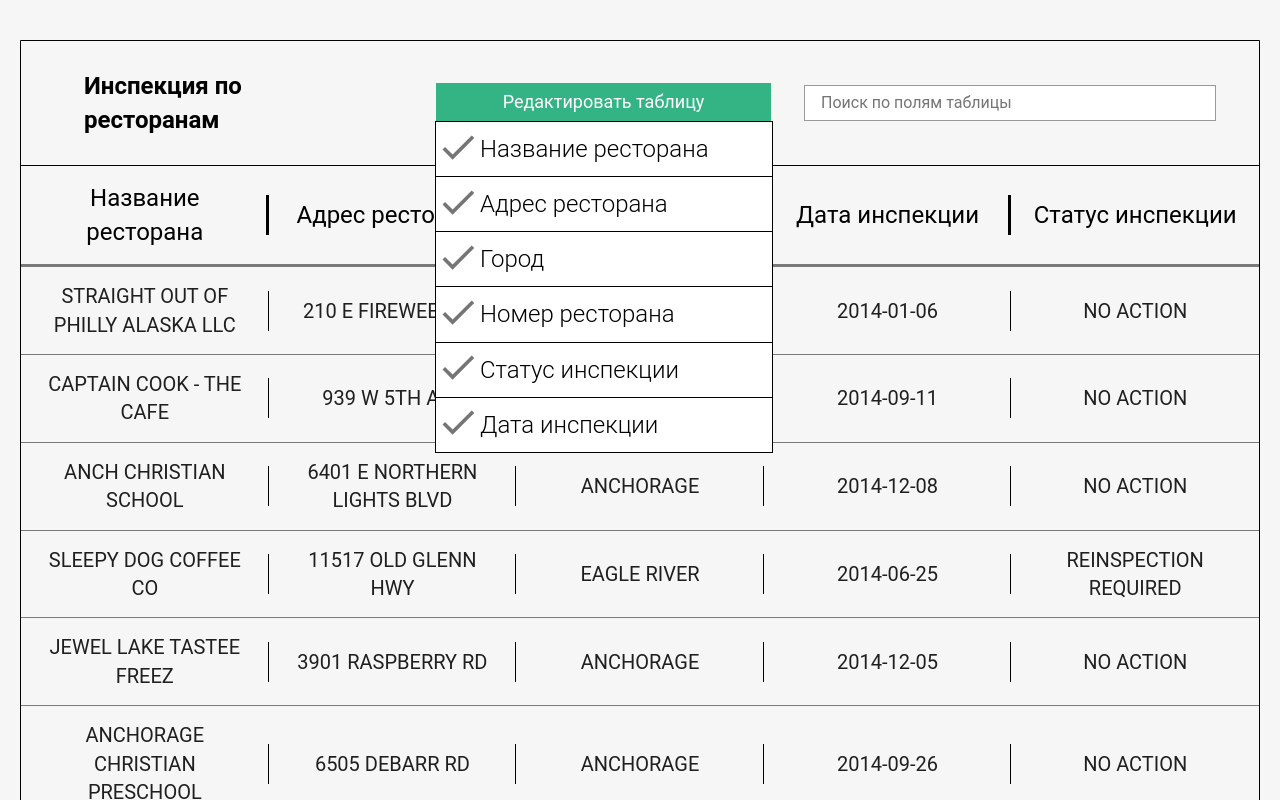
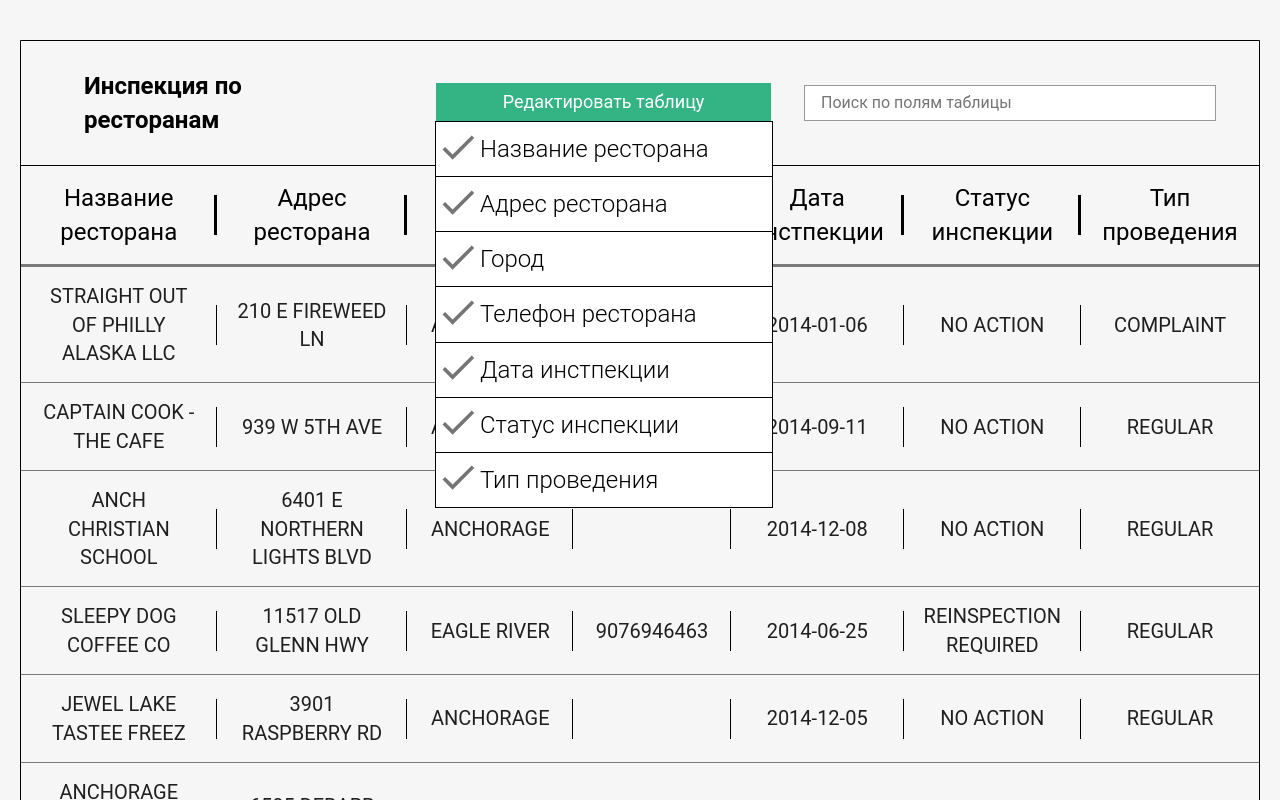
Before and after one commit to smysov/table, a Vue app: page / in a window 1280 px wide. Both pictures are taken after a click on the button "Редактировать таблицу". Shown: the top 800 px of the page. Built offline with nearby package versions, Linux system fonts and the light colour scheme.

Commit message:
refactor: fixed output of all fields through the loop

```diff
--- a/src/App.vue
+++ b/src/App.vue
@@ -3,7 +3,7 @@
     <div class="wrapper__content">
       <section class="restaurants">
         <div class="container">
-          <main-table :restaurants="restaurants" />
+          <main-table v-bind="{ restaurants, fields }" />
         </div>
       </section>
     </div>
@@ -19,6 +19,36 @@ export default {
   data() {
     return {
       restaurants: [],
+      fields: [
+        {
+          key: 'business_name',
+          name: 'Название ресторана',
+        },
+        {
+          key: 'business_address',
+          name: 'Адрес ресторана',
+        },
+        {
+          key: 'business_city',
+          name: 'Город',
+        },
+        {
+          key: 'business_phone_number',
+          name: 'Телефон ресторана',
+        },
+        {
+          key: 'inspection_date',
+          name: 'Дата инстпекции',
+        },
+        {
+          key: 'inspection_description',
+          name: 'Статус инспекции',
+        },
+        {
+          key: 'inspection_type',
+          name: 'Тип проведения',
+        },
+      ],
     };
   },
   async mounted() {
--- a/src/components/EditList.vue
+++ b/src/components/EditList.vue
@@ -1,12 +1,12 @@
 <template>
   <ul class="edit-list">
-    <li class="edit-list__item">
+    <li class="edit-list__item" v-for="field of fields" :key="field.key">
       <div class="edit-list__wrapper-icon">
         <img class="edit-list__cross" src="../assets/images/check.svg" alt="icon" />
       </div>
-      <span class="edit-list__title">Название ресторана</span>
+      <span class="edit-list__title">{{ field.name }}</span>
     </li>
-    <li class="edit-list__item">
+    <!-- <li class="edit-list__item">
       <div class="edit-list__wrapper-icon">
         <img class="edit-list__cross" src="../assets/images/check.svg" alt="icon" />
       </div>
@@ -35,13 +35,19 @@
         <img class="edit-list__cross" src="../assets/images/check.svg" alt="icon" />
       </div>
       <span class="edit-list__title">Дата инспекции</span>
-    </li>
+    </li> -->
   </ul>
 </template>
 
 <script>
 export default {
   name: 'EditList',
+  props: {
+    fields: {
+      type: Array,
+      required: true,
+    },
+  },
 };
 </script>
 
--- a/src/components/HeaderOpportunities.vue
+++ b/src/components/HeaderOpportunities.vue
@@ -1,14 +1,12 @@
 <template>
   <div class="header-table">
-    <h2 class="header-table__title">
-      Инспекция по ресторанам
-    </h2>
+    <h2 class="header-table__title"> Инспекция по ресторанам </h2>
     <div class="button-wrapper">
       <button class="header-table__edit" @click="onShowParameters">
         Редактировать таблицу
       </button>
       <transition name="opacity">
-        <edit-list v-show="isShowParameters" />
+        <edit-list v-show="isShowParameters" :fields="fields"/>
       </transition>
     </div>
     <input
@@ -32,6 +30,10 @@ export default {
     },
     value: {
       type: String,
+      required: true,
+    },
+    fields: {
+      type: Array,
       required: true,
     },
   },
--- a/src/components/Restaurants.vue
+++ b/src/components/Restaurants.vue
@@ -1,20 +1,8 @@
 <template>
   <tbody>
     <tr v-for="restaurant of restaurants" :key="restaurant._id.$oid">
-      <td class="table-info__description">
-        {{ restaurant.business_name }}
-      </td>
-      <td class="table-info__description">
-        {{ restaurant.business_address }}
-      </td>
-      <td class="table-info__description">
-        {{ restaurant.business_city }}
-      </td>
-      <td class="table-info__description">
-        {{ restaurant.inspection_date }}
-      </td>
-      <td class="table-info__description">
-        {{ restaurant.inspection_description }}
+      <td class="table-info__description" v-for="field of fields" :key="field.key">
+        {{ restaurant[field.key] }}
       </td>
     </tr>
   </tbody>
@@ -26,7 +14,11 @@ export default {
   props: {
     restaurants: {
       type: Array,
-      default: () => ([]),
+      required: true,
+    },
+    fields: {
+      type: Array,
+      required: true,
     },
   },
 };
--- a/src/components/Table.vue
+++ b/src/components/Table.vue
@@ -5,12 +5,13 @@
       @search="search = $event"
       :isShowParameters="isShowParameters"
       :value="search"
+      :fields="fields"
     />
     <table class="table-info" @click="isShowParameters = false">
       <!--Header-->
-      <table-header />
+      <table-header :fields="fields" />
       <!--Body-->
-      <restaurants :restaurants="searchByParameters" @deleteInfo="deleteInfo" />
+      <restaurants :restaurants="searchByParameters" :fields="fields" />
       <!--Footer-->
       <table-footer :restaurants="searchByParameters" />
     </table>
@@ -38,7 +39,11 @@ export default {
   props: {
     restaurants: {
       type: Array,
-      default: () => [],
+      required: true,
+    },
+    fields: {
+      type: Array,
+      required: true,
     },
   },
   computed: {
--- a/src/components/TableFooter.vue
+++ b/src/components/TableFooter.vue
@@ -1,9 +1,9 @@
 <template>
   <tfoot>
     <tr>
-      <td class="table-info__quantity" colspan="6"
-        >Всего элементов: {{ restaurantsLength }}</td
-      >
+      <td class="table-info__quantity" colspan="7">
+        Всего элементов: {{ restaurantsLength }}
+      </td>
     </tr>
   </tfoot>
 </template>
@@ -14,7 +14,7 @@ export default {
   props: {
     restaurants: {
       type: Array,
-      default: () => ([]),
+      require: true,
     },
   },
   computed: {
--- a/src/components/TableHeader.vue
+++ b/src/components/TableHeader.vue
@@ -1,11 +1,9 @@
 <template>
   <thead>
     <tr class="table-info">
-      <th class="table-info__title"> Название ресторана </th>
-      <th class="table-info__title"> Адрес ресторана </th>
-      <th class="table-info__title"> Город </th>
-      <th class="table-info__title"> Дата инспекции </th>
-      <th class="table-info__title"> Статус инспекции </th>
+      <th class="table-info__title" v-for="field of fields" :key="field.key">
+        {{ field.name }}
+      </th>
     </tr>
   </thead>
 </template>
@@ -13,5 +11,11 @@
 <script>
 export default {
   name: 'TableHeader',
+  props: {
+    fields: {
+      type: Array,
+      required: true,
+    },
+  },
 };
 </script>
```
